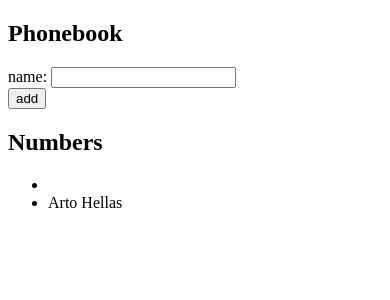
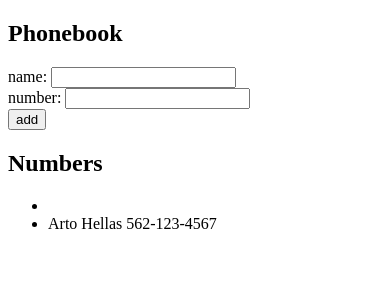
Before and after one commit to bryantt23/fso-part1, a React (Vite) app: page / in a window 390 px wide. Shown: the top 300 px of the page. Built offline with nearby package versions, Linux system fonts and the light colour scheme.

Commit message:
2.8: The Phonebook Step3

```diff
--- a/src/App.jsx
+++ b/src/App.jsx
@@ -2,10 +2,11 @@ import { useState } from 'react'
 
 const App = () => {
   const [persons, setPersons] = useState([
-    { name: '' },
-    { name: 'Arto Hellas' }
+    { name: '', number: '' },
+    { name: 'Arto Hellas', number: "562-123-4567" }
   ])
   const [newName, setNewName] = useState('')
+  const [newTelephoneNumber, setTelephoneNumber] = useState('')
 
   const handleSubmit = (e) => {
     e.preventDefault();
@@ -13,8 +14,9 @@ const App = () => {
       alert(`${newName} is already added to phonebook`)
       return
     }
-    setPersons(persons => persons.concat({ name: newName }))
+    setPersons(persons => persons.concat({ name: newName, number: newTelephoneNumber }))
     setNewName("")
+    setTelephoneNumber("")
   }
 
   return (
@@ -25,12 +27,15 @@ const App = () => {
           name: <input type="text" value={newName} onChange={e => setNewName(e.target.value)} />
         </div>
         <div>
+          number: <input type="tel" value={newTelephoneNumber} onChange={e => setTelephoneNumber(e.target.value)} />
+        </div>
+        <div>
           <button type="submit">add</button>
         </div>
       </form>
       <h2>Numbers</h2>
       <ul>
-        {persons.map(person => <li>{person.name}</li>)}</ul>
+        {persons.map(person => <li>{person.name} {person.number}</li>)}</ul>
     </div>
   )
 }
```
